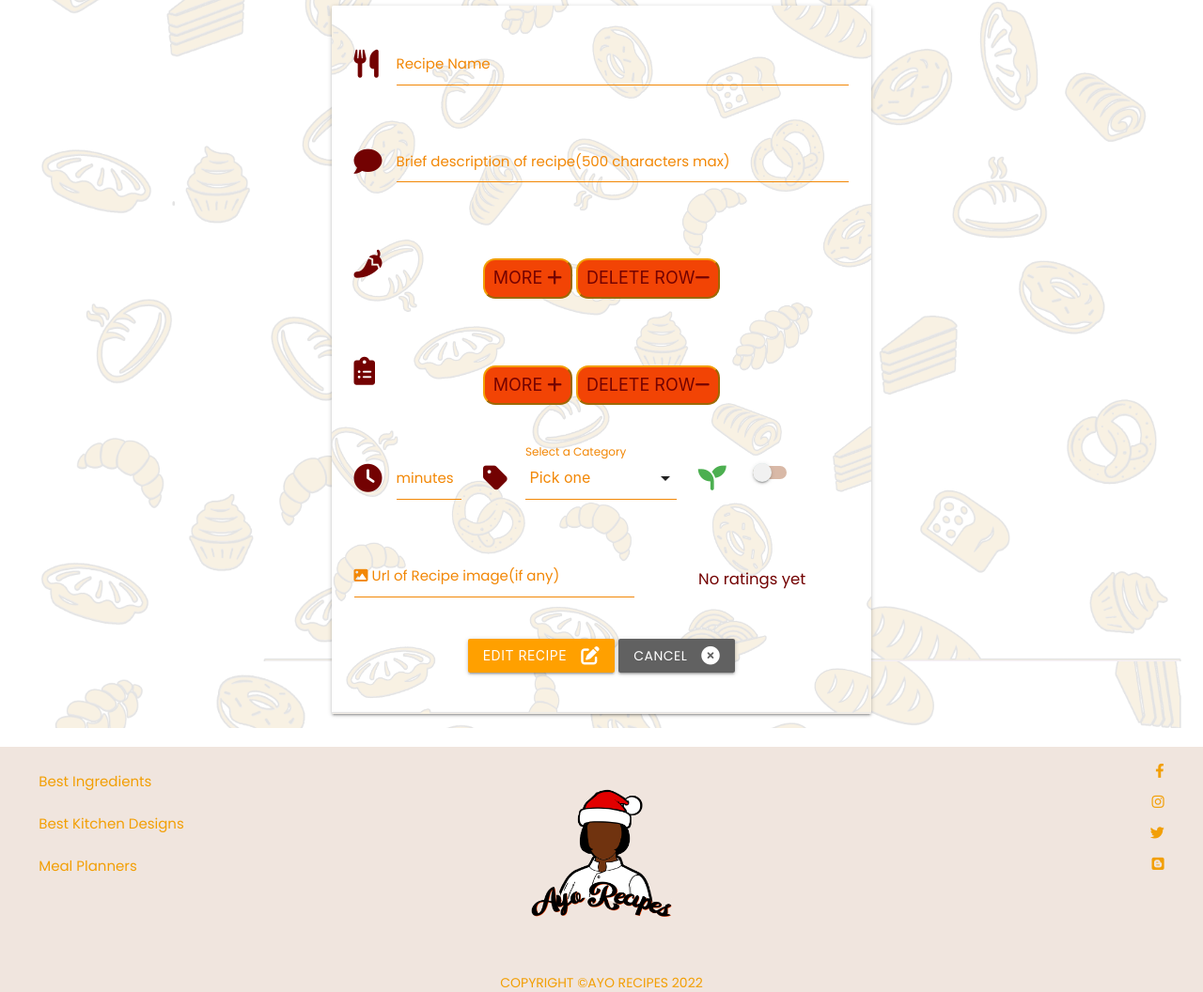
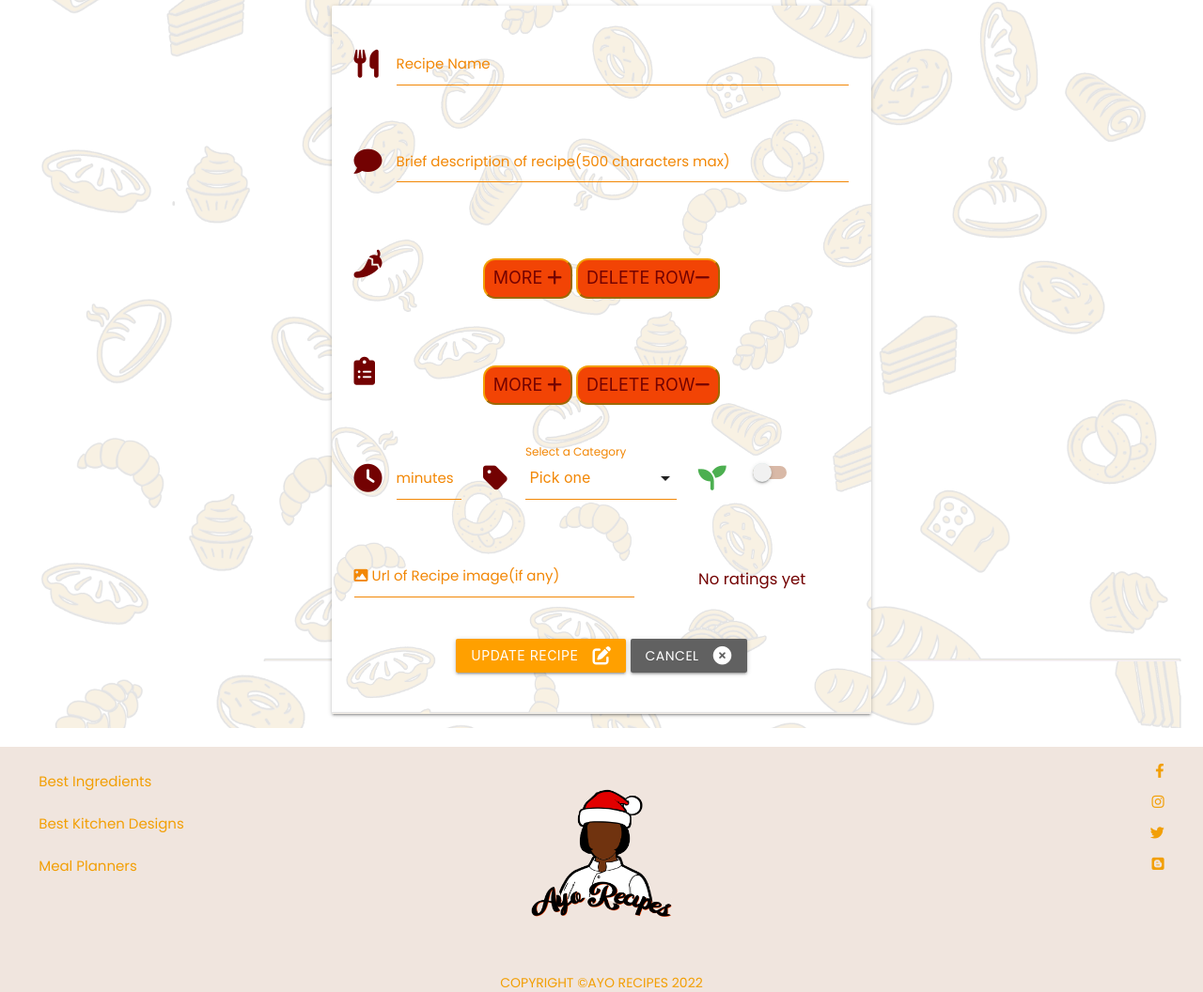
Before and after one commit to Didisimmons/Ayo-Recipes, a Flask app: template templates/edit-recipe.html in a window 1280 px wide. Shown: the part 201-1257 px from the top of the page at 94% size. Run offline with Flask 2, Linux system fonts and the light colour scheme; the template is opened without the code that fills it, so the values that code supplies are empty; some libraries are stand-ins or nearby versions.

Commit message:
change the name of the edit recipe button

```diff
--- a/templates/edit-recipe.html
+++ b/templates/edit-recipe.html
@@ -195,7 +195,7 @@
                     <div class="col s12 center-align">
                         <!-- cancel -->
                         <button type="submit" class="btn waves-light amber darken-2 edit-button">
-                            EDIT RECIPE <i class="fas fa-edit right prefix right"></i>
+                            UPDATE RECIPE <i class="fas fa-edit right prefix right"></i>
                         </button>
                         <a href="{{url_for('single_recipe',recipe_id=recipe._id)}}" role="button"
                         class="btn edit-btn waves-light grey darken-2">
```
Also changed, not shown: README.md.
